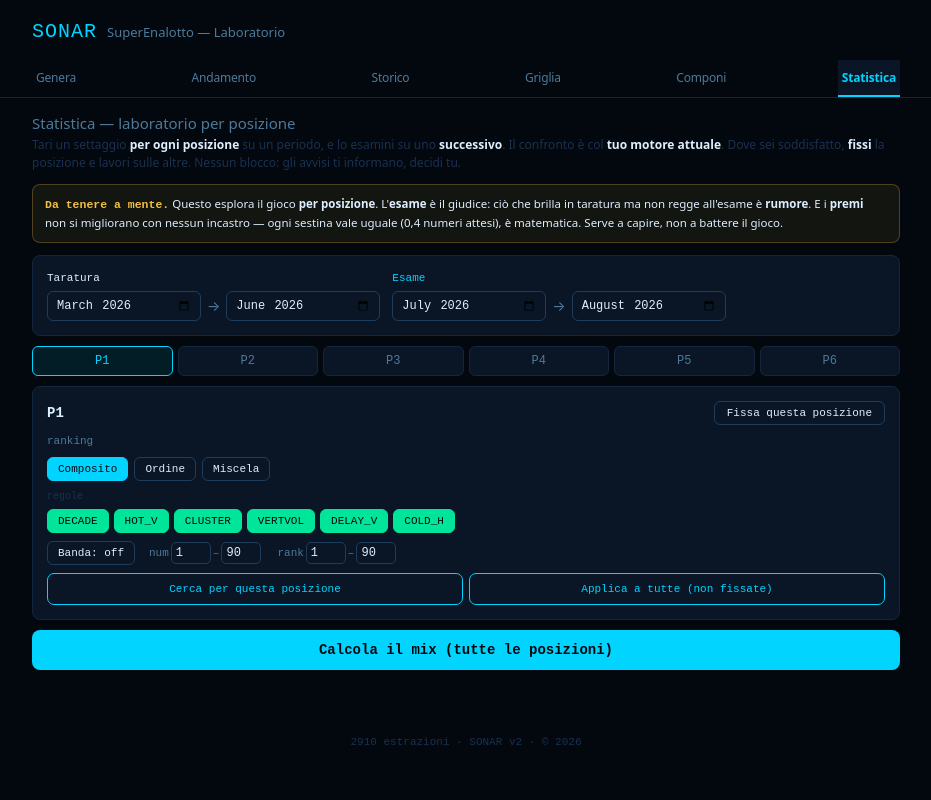
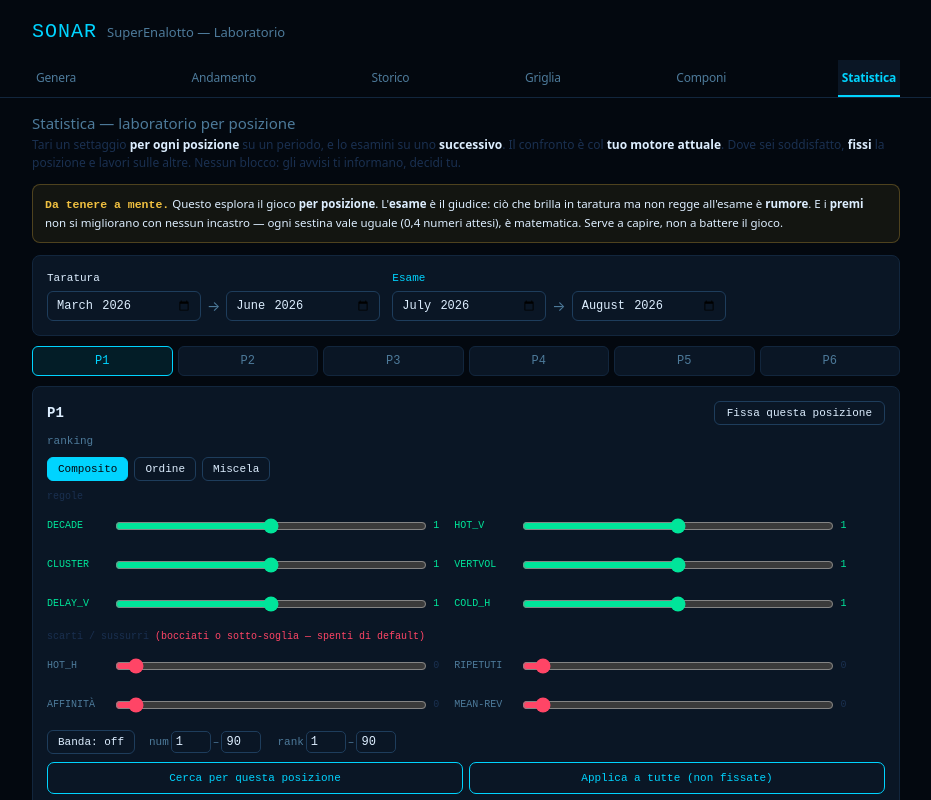
Before and after one commit to jamesnuvola/Superenalotto, a React (Vite) app: page / in a window 1280 px wide. Both pictures are taken after a click on the button "Statistica". Shown: the top 800 px of the page, without its empty margins (174-1105 px from the left). Built offline with nearby package versions, Linux system fonts and the light colour scheme.

Commit message:
Add files via upload

```diff
--- a/src/components/Statistica.jsx
+++ b/src/components/Statistica.jsx
@@ -7,17 +7,27 @@ import { statoRegolaPerPosizione, fattorePeso } from '../engine/dominant-band'
 function nCk(n, k) { if (k < 0 || k > n) return 0; k = Math.min(k, n - k); let r = 1; for (let i = 0; i < k; i++) r = (r * (n - i)) / (i + 1); return r }
 const ordScore = (p, val) => nCk(val - 1, p) * nCk(90 - val, 5 - p)
 function normMax(map) { let mx = 1e-9; for (const val of map.values()) if (val > mx) mx = val; const o = new Map(); for (const [k, val] of map) o.set(k, val / mx); return o }
-const RULE_FN = { decade: decadeScores, hot: hotScores, cluster: clusterScores, vol: volatilityScores, delay: delayScores, cold: coldHScores }
-const RULE_LABEL = { decade: 'DECADE', hot: 'HOT_V', cluster: 'CLUSTER', vol: 'VERTVOL', delay: 'DELAY_V', cold: 'COLD_H' }
-const ALL_RULES = { decade: true, hot: true, cluster: true, vol: true, delay: true, cold: true }
+// fattori "scarto/sussurro" — spenti di default, non toccano il composito finché non li accendi.
+const freqUltime = (n) => (h) => { const c = new Map(); for (const d of h.slice(-n)) for (const num of d[2]) c.set(num, (c.get(num) || 0) + 1); const m = new Map(); for (let v = 1; v <= 90; v++) m.set(v, c.get(v) || 0); return m }
+const hotH = (h) => freqUltime(10)(h)          // caldi ultime 10 (bocciato, lift 0.55-0.80x)
+const ripetuti = (h) => freqUltime(60)(h)      // "si ripete da mesi" (+2.6%, dentro il rumore)
+// AFFINITA: frequenza storica INTERA del numero in QUELLA posizione — segnale isolato più forte del doc (z=5.75), bocciato end-to-end (t=-4.612, in gran parte DECADE amplificato)
+const affinita = (h, p) => { const c = new Map(); for (const d of h) c.set(d[2][p], (c.get(d[2][p]) || 0) + 1); const m = new Map(); for (let v = 1; v <= 90; v++) m.set(v, c.get(v) || 0); return m }
+// MEAN-REV: premia i numeri LONTANI dalla media recente (inverso di VERTVOL) — bocciato netto nel doc
+const meanRev = (h, p) => { const rec = h.slice(-20).map(d => d[2][p]); const mean = rec.reduce((a, b) => a + b, 0) / (rec.length || 1); const m = new Map(); for (let v = 1; v <= 90; v++) m.set(v, Math.abs(v - mean)); return m }
+const RULE_FN = { decade: decadeScores, hot: hotScores, cluster: clusterScores, vol: volatilityScores, delay: delayScores, cold: coldHScores, hotH: hotH, ripetuti: ripetuti, affinita: affinita, meanRev: meanRev }
+const RULE_LABEL = { decade: 'DECADE', hot: 'HOT_V', cluster: 'CLUSTER', vol: 'VERTVOL', delay: 'DELAY_V', cold: 'COLD_H', hotH: 'HOT_H', ripetuti: 'RIPETUTI', affinita: 'AFFINITÀ', meanRev: 'MEAN-REV' }
+const CORE_KEYS = ['decade', 'hot', 'cluster', 'vol', 'delay', 'cold']
+const SCARTI_KEYS = ['hotH', 'ripetuti', 'affinita', 'meanRev']
+const ALL_RULES = { decade: 1, hot: 1, cluster: 1, vol: 1, delay: 1, cold: 1 }
 
 function customComposite(h, p, rules) {
-  const active = Object.keys(RULE_FN).filter(k => rules[k])
+  const active = Object.keys(RULE_FN).filter(k => (rules[k] || 0) > 0)
   if (active.length === 0) return new Map()
-  const maps = active.map(k => normMax(RULE_FN[k](h, p)))
-  const all = new Set(); maps.forEach(m => { for (const k of m.keys()) all.add(k) })
+  const maps = active.map(k => ({ w: rules[k], m: normMax(RULE_FN[k](h, p)) }))
+  const all = new Set(); maps.forEach(x => { for (const k of x.m.keys()) all.add(k) })
   const out = new Map()
-  for (const n of all) { let s = 0; for (const m of maps) s += m.get(n) || 0; out.set(n, s) }
+  for (const n of all) { let s = 0; for (const x of maps) s += (x.m.get(n) || 0) * x.w; out.set(n, s) }
   return out
 }
 
@@ -137,6 +147,18 @@ function Toggle({ on, set, label, color = v.accent }) {
       padding: '5px 10px', borderRadius: 6, cursor: 'pointer', fontFamily: MONO, fontSize: 11,
       border: `1px solid ${on ? color : v.borderHi}`, background: on ? color : 'transparent', color: on ? v.bg : v.text
     }}>{label}</button>
+  )
+}
+
+// cursore di PESO per fattore: 0 = spento, fino a 2 = doppio contributo
+function WeightSlider({ label, value, set, color }) {
+  const on = value > 0
+  return (
+    <div style={{ display: 'flex', alignItems: 'center', gap: 6, width: '48%', minWidth: 128 }}>
+      <span style={{ fontFamily: MONO, fontSize: 10, color: on ? color : v.muted, width: 62 }}>{label}</span>
+      <input type="range" min="0" max="2" step="0.5" value={value} onChange={e => set(parseFloat(e.target.value))} style={{ flex: 1, accentColor: color }} />
+      <span style={{ fontFamily: MONO, fontSize: 10, color: on ? color : v.dim, width: 16 }}>{value}</span>
+    </div>
   )
 }
 
@@ -301,7 +323,11 @@ export default function Statistica({ draws }) {
           <div style={{ opacity: cur.base === 'ordstat' ? 0.4 : 1, marginBottom: 8 }}>
             <div style={{ fontSize: 10, color: v.dim, fontFamily: MONO, marginBottom: 4 }}>regole</div>
             <div style={{ display: 'flex', gap: 5, flexWrap: 'wrap' }}>
-              {Object.keys(RULE_FN).map(k => <Toggle key={k} on={cur.rules[k]} set={x => updRule(k, x)} label={RULE_LABEL[k]} color={v.green} />)}
+              {CORE_KEYS.map(k => <WeightSlider key={k} value={cur.rules[k] || 0} set={x => updRule(k, x)} label={RULE_LABEL[k]} color={v.green} />)}
+            </div>
+            <div style={{ fontSize: 10, color: v.dim, fontFamily: MONO, margin: '8px 0 4px' }}>scarti / sussurri <span style={{ color: v.hot }}>(bocciati o sotto-soglia — spenti di default)</span></div>
+            <div style={{ display: 'flex', gap: 5, flexWrap: 'wrap' }}>
+              {SCARTI_KEYS.map(k => <WeightSlider key={k} value={cur.rules[k] || 0} set={x => updRule(k, x)} label={RULE_LABEL[k]} color={v.hot} />)}
             </div>
           </div>
           <div style={{ display: 'flex', gap: 14, flexWrap: 'wrap', alignItems: 'center', marginBottom: 8 }}>
```
